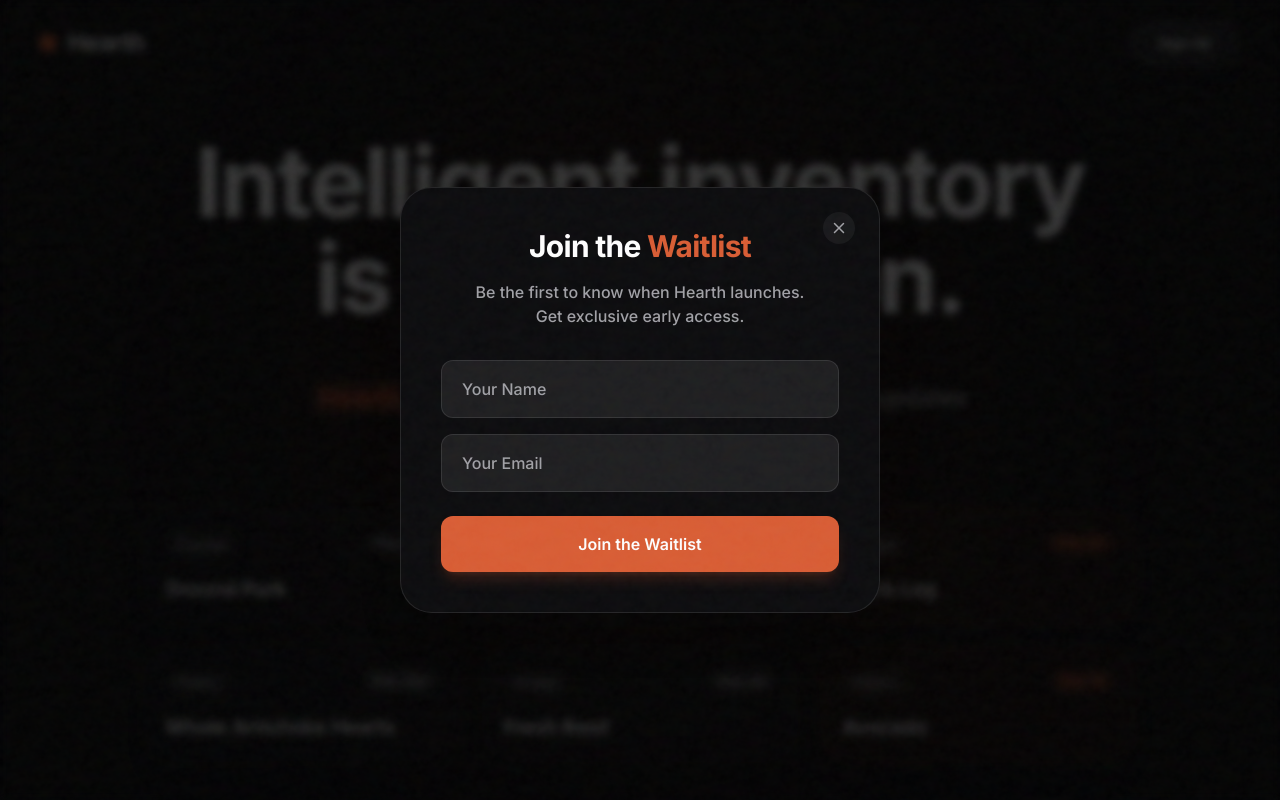
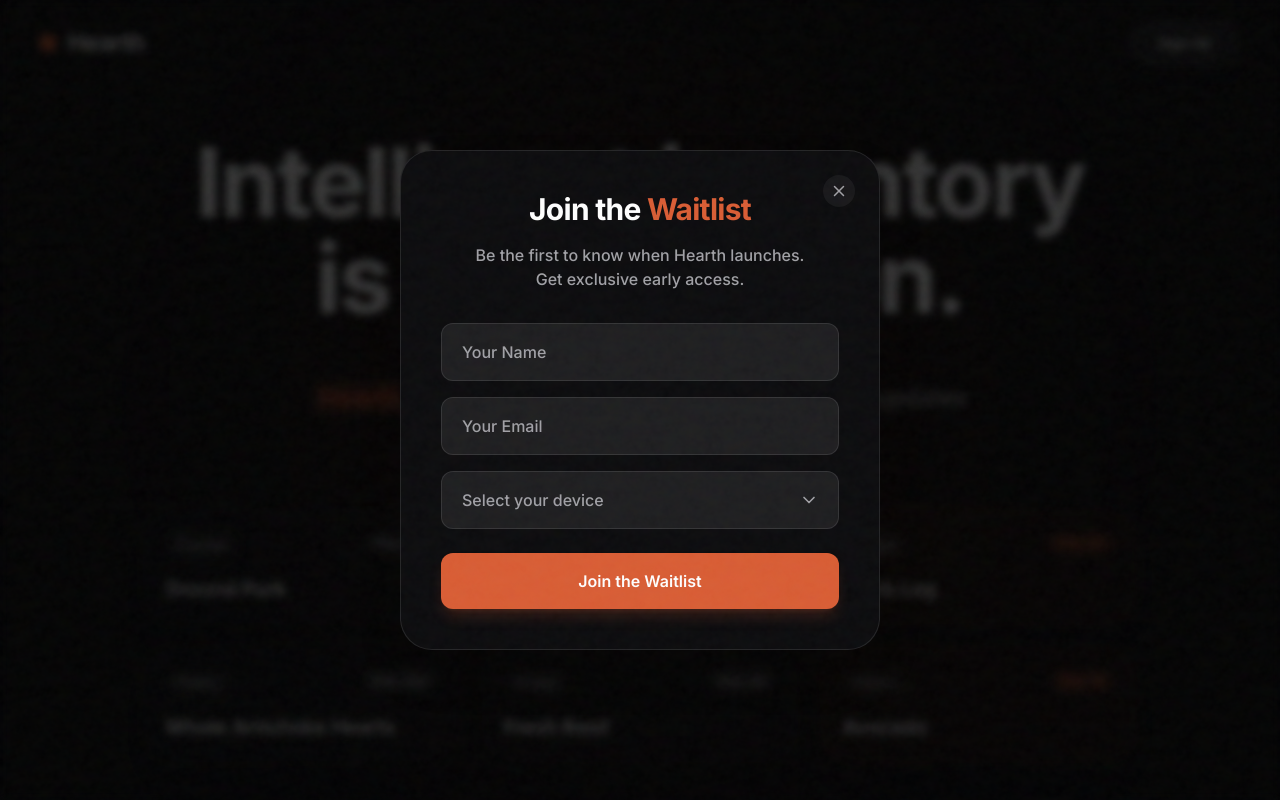
Before and after one commit to rycliffmc/hearth-landing, a React (Vite) app: page / in a window 1280 px wide. Both pictures are taken after a click on the button "Sign Up". Shown: the top 800 px of the page. Built offline with nearby package versions, Linux system fonts and the light colour scheme.

Commit message:
Add device selection dropdown to sign-up form

```diff
--- a/src/components/SignUpModal.jsx
+++ b/src/components/SignUpModal.jsx
@@ -1,6 +1,6 @@
 import React, { useState, useEffect } from 'react';
 import gsap from 'gsap';
-import { X, Loader } from 'lucide-react';
+import { X, Loader, ChevronDown } from 'lucide-react';
 
 const disposableEmailDomains = [
     'slclogin.com', 'tempmail.com', 'guerrillamail.com', '10minutemail.com',
@@ -11,6 +11,7 @@
 export default function SignUpModal({ onClose }) {
     const [name, setName] = useState('');
     const [email, setEmail] = useState('');
+    const [device, setDevice] = useState('');
     const [website, setWebsite] = useState(''); // Honeypot
     const [isSuccess, setIsSuccess] = useState(false);
     const [isSubmitting, setIsSubmitting] = useState(false);
@@ -45,7 +46,7 @@
         if (website) {
             // Honeypot caught
             setIsSuccess(true);
-            setName(''); setEmail(''); setWebsite('');
+            setName(''); setEmail(''); setDevice(''); setWebsite('');
             setTimeout(() => handleClose(), 4000);
             return;
         }
@@ -62,6 +63,7 @@
             const formData = new URLSearchParams();
             formData.append('name', name);
             formData.append('email', email);
+            formData.append('device', device);
 
             const response = await fetch('https://script.google.com/macros/s/AKfycbw3wFcWHbh6JLE--82sNnQ_ga9XEfnfHrwmgO61OJUy9DV2P4Mbjae471XbFQ5eyNGDWw/exec', {
                 method: 'POST',
@@ -71,7 +73,7 @@
 
             if (result.result === 'success') {
                 setIsSuccess(true);
-                setName(''); setEmail('');
+                setName(''); setEmail(''); setDevice('');
                 // Close automatically after success
                 setTimeout(() => handleClose(), 4000);
             } else {
@@ -137,6 +139,24 @@
                                 />
                             </div>
 
+                            <div className="w-full relative">
+                                <select
+                                    name="device"
+                                    value={device}
+                                    onChange={(e) => setDevice(e.target.value)}
+                                    required
+                                    className={`w-full px-5 py-4 bg-[#1C1C1E] border border-white/10 rounded-xl font-medium focus:outline-none focus:border-hearth-orange focus:ring-1 focus:ring-hearth-orange transition-all appearance-none cursor-pointer ${device === '' ? 'text-[var(--text-muted)]' : 'text-white'}`}
+                                >
+                                    <option value="" disabled hidden>Select your device</option>
+                                    <option value="iOS" className="text-white bg-[#1C1C1E]">iOS</option>
+                                    <option value="Android" className="text-white bg-[#1C1C1E]">Android</option>
+                                    <option value="Both" className="text-white bg-[#1C1C1E]">Both</option>
+                                </select>
+                                <div className="absolute right-5 top-1/2 -translate-y-1/2 pointer-events-none text-[var(--text-muted)]">
+                                    <ChevronDown size={20} />
+                                </div>
+                            </div>
+
                             {/* Honeypot */}
                             <div className="absolute left-[-9999px] opacity-0" aria-hidden="true">
                                 <input
```
